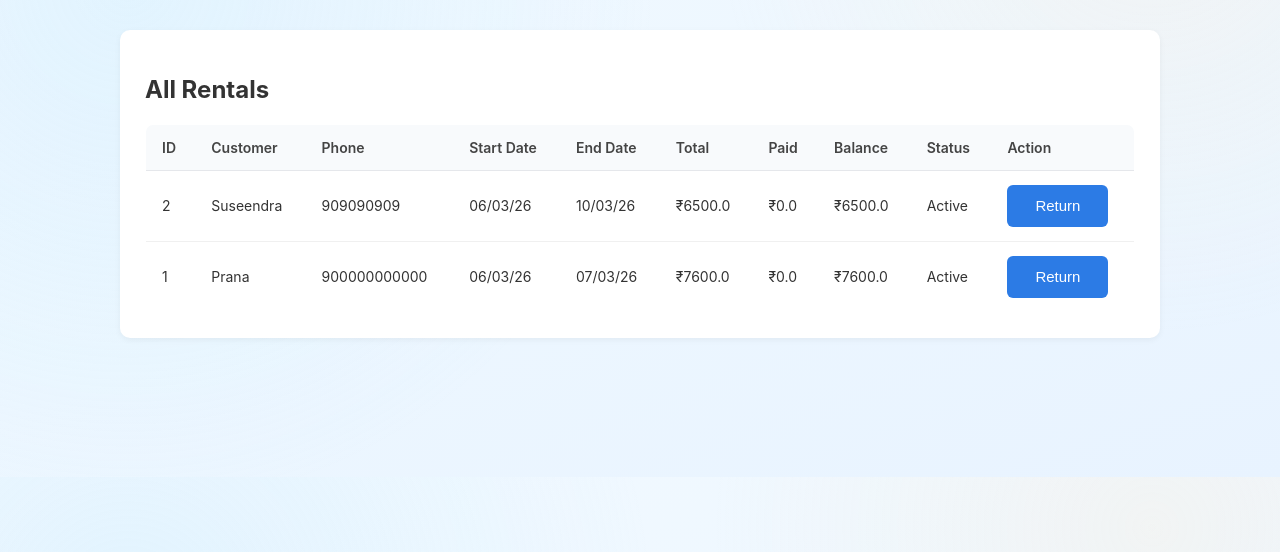
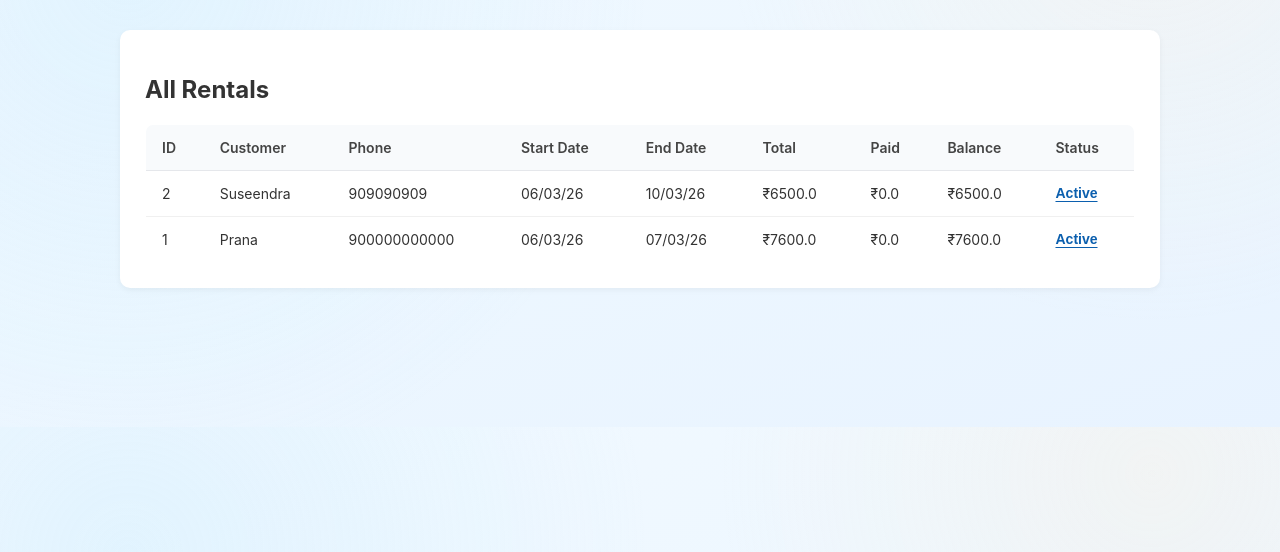
Before and after one commit to bachammahesh-cyber/mb-cameras, a Flask app: page /rental_records in a window 1280 px wide. Shown: the part 156-708 px from the top of the page. Run offline with Flask 3, Linux system fonts and the light colour scheme; a user stored in the database is signed in; data comes from the database, SQL or seed files in the repository.

Commit message:
Replace rental action with clickable status toggle

```diff
--- a/app.py
+++ b/app.py
@@ -399,17 +399,27 @@ def rental_records():
     )
 
 
-@app.route("/return_rental/<int:rental_id>", methods=["POST"])
-def return_rental(rental_id):
+@app.route("/toggle_rental_status/<int:rental_id>", methods=["POST"])
+def toggle_rental_status(rental_id):
 
     if "user_id" not in session:
         return redirect("/")
 
     conn = get_db()
     try:
+        rental = conn.execute(
+            "SELECT status FROM rentals WHERE id=?",
+            (rental_id,)
+        ).fetchone()
+
+        if not rental:
+            return redirect("/rental_records")
+
+        new_status = "Returned" if rental["status"] == "Active" else "Active"
+
         conn.execute(
-            "UPDATE rentals SET status='Returned' WHERE id=?",
-            (rental_id,)
+            "UPDATE rentals SET status=? WHERE id=?",
+            (new_status, rental_id)
         )
 
         item_ids = conn.execute(
@@ -419,13 +429,16 @@ def return_rental(rental_id):
 
         for row in item_ids:
             conn.execute(
-                "UPDATE items SET status='Available' WHERE id=?",
-                (row["item_id"],)
+                "UPDATE items SET status=? WHERE id=?",
+                (
+                    "Available" if new_status == "Returned" else "Rented",
+                    row["item_id"]
+                )
             )
 
         conn.execute(
-            "UPDATE rental_items SET status='Returned' WHERE rental_id=?",
-            (rental_id,)
+            "UPDATE rental_items SET status=? WHERE rental_id=?",
+            (new_status, rental_id)
         )
 
         conn.commit()
--- a/static/style.css
+++ b/static/style.css
@@ -320,6 +320,31 @@ margin-top:0;
 min-width:90px;
 }
 
+.status-toggle{
+background:transparent;
+border:none;
+padding:0;
+min-height:auto;
+font-size:14px;
+font-weight:700;
+text-decoration:underline;
+text-underline-offset:3px;
+cursor:pointer;
+}
+
+.status-toggle:hover{
+background:transparent;
+opacity:0.85;
+}
+
+.status-toggle.is-active{
+color:#0b5fae;
+}
+
+.status-toggle.is-returned{
+color:#0f766e;
+}
+
 .records-table thead{
 background:#f8fafc;
 }
--- a/templates/rental_records.html
+++ b/templates/rental_records.html
@@ -42,7 +42,6 @@
 <th>Paid</th>
 <th>Balance</th>
 <th>Status</th>
-<th>Action</th>
 
 </tr>
 </thead>
@@ -64,15 +63,15 @@
 <td>₹{{ r.total_amount }}</td>
 <td>₹{{ r.advance_paid }}</td>
 <td>₹{{ r.balance }}</td>
-<td>{{ r.status }}</td>
 <td>
-{% if r.status == "Active" %}
-<form method="POST" action="/return_rental/{{ r.id }}">
-<button type="submit">Return</button>
+<form method="POST" action="/toggle_rental_status/{{ r.id }}">
+<button
+type="submit"
+class="status-toggle {% if r.status == 'Active' %}is-active{% else %}is-returned{% endif %}"
+>
+{{ r.status }}
+</button>
 </form>
-{% else %}
-Returned
-{% endif %}
 </td>
 
 </tr>
```
